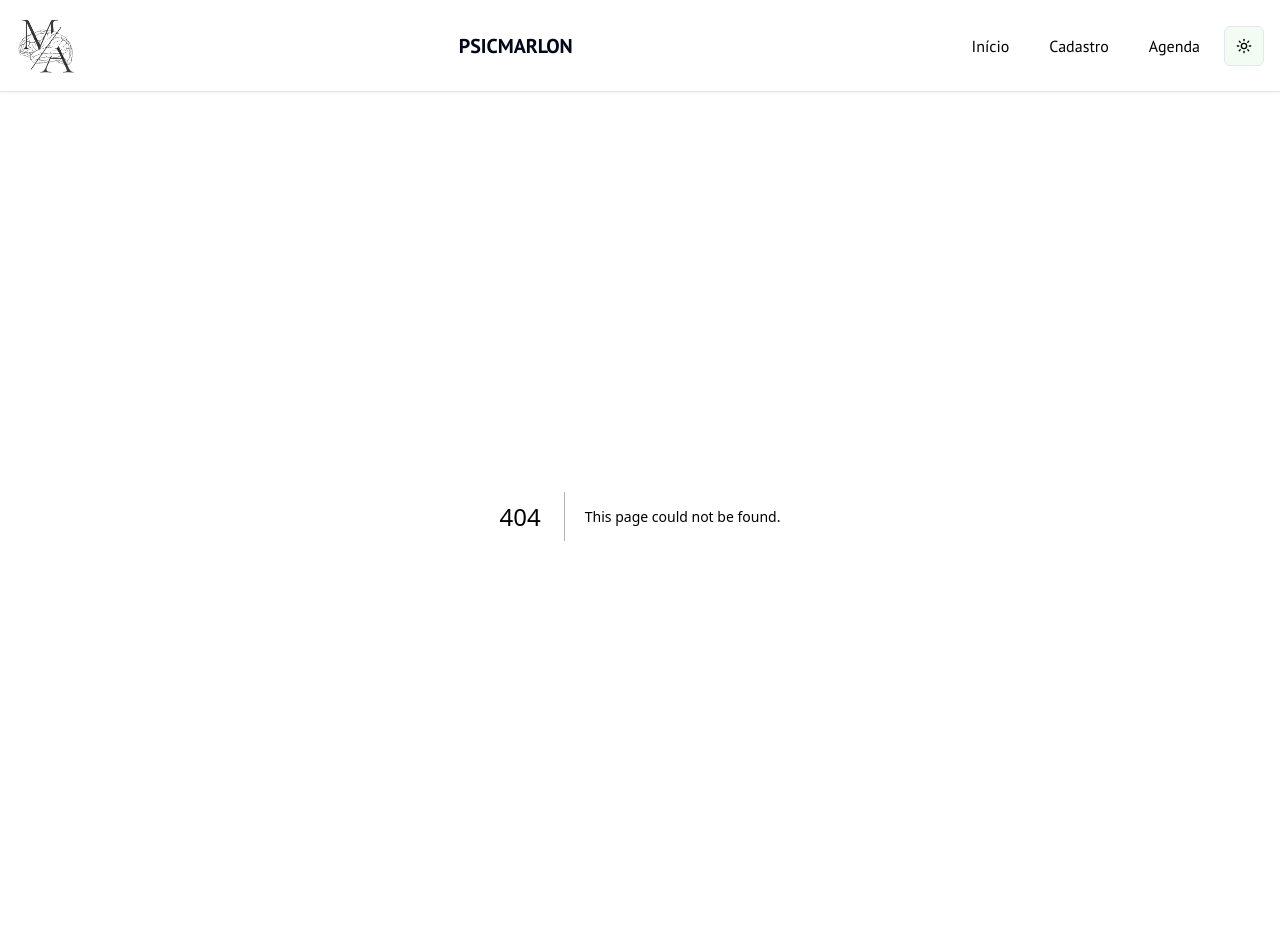
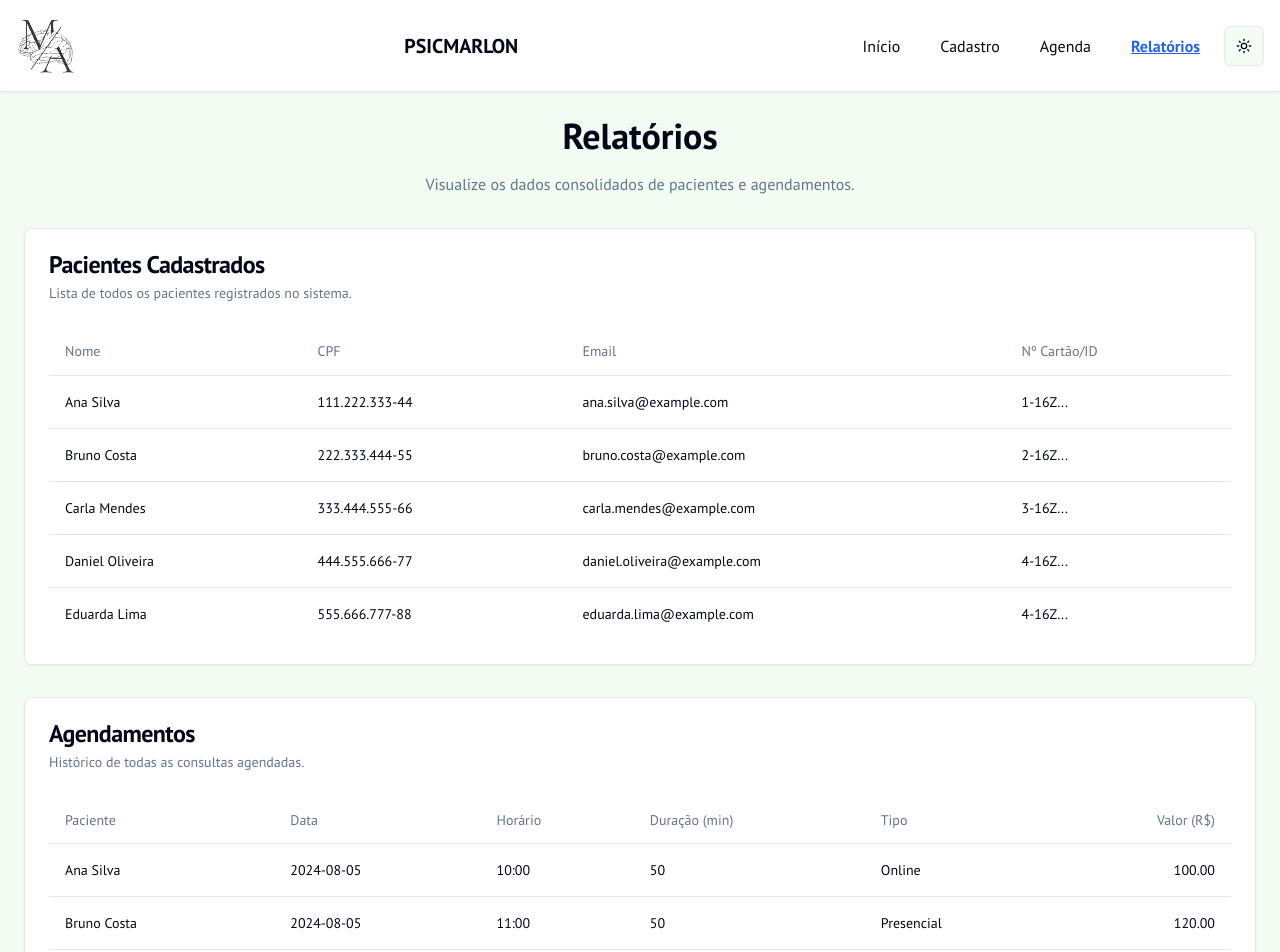
Before and after one commit to MARX210/psicmarlon, a Next.js app: page /relatorios in a window 1280 px wide. Before the commit this address had no page. Shown: the top 952 px of the page. Built offline with nearby package versions, Linux system fonts and the light colour scheme.

Commit message:
me traga todas as informções que seriam colocadas no banco de dados

```diff
--- a/src/app/page.tsx
+++ b/src/app/page.tsx
@@ -98,7 +98,7 @@ export default function Home() {
           </div>
           <div className="flex-shrink-0">
             <Image
-                src={"https://placehold.co/400x300.png"}
+                src={"/images/imgmarlon.jpg"}
                 alt="Psicólogo em um ambiente de consultório"
                 width={400}
                 height={300}
--- /dev/null
+++ b/src/app/relatorios/page.tsx
@@ -0,0 +1,112 @@
+
+import {
+  Card,
+  CardContent,
+  CardDescription,
+  CardHeader,
+  CardTitle,
+} from "@/components/ui/card";
+import {
+  Table,
+  TableBody,
+  TableCell,
+  TableHead,
+  TableHeader,
+  TableRow,
+} from "@/components/ui/table";
+
+// Mock de dados. Em uma aplicação real, isso viria de um banco de dados.
+const registeredPatients = [
+  { id: "1-1", name: "Ana Silva", cpf: "111.222.333-44", email: "ana.silva@example.com", cartaoId: "1-16Z..." },
+  { id: "2-2", name: "Bruno Costa", cpf: "222.333.444-55", email: "bruno.costa@example.com", cartaoId: "2-16Z..." },
+  { id: "3-3", name: "Carla Mendes", cpf: "333.444.555-66", email: "carla.mendes@example.com", cartaoId: "3-16Z..." },
+  { id: "4-4", name: "Daniel Oliveira", cpf: "444.555.666-77", email: "daniel.oliveira@example.com", cartaoId: "4-16Z..." },
+  { id: "5", name: "Eduarda Lima", cpf: "555.666.777-88", email: "eduarda.lima@example.com", cartaoId: "4-16Z..." },
+];
+
+const appointments = [
+  { id: 1, patientName: "Ana Silva", date: "2024-08-05", time: "10:00", type: "Online", duration: 50, price: 100 },
+  { id: 2, patientName: "Bruno Costa", date: "2024-08-05", time: "11:00", type: "Presencial", duration: 50, price: 120 },
+  { id: 3, patientName: "Carla Mendes", date: "2024-08-06", time: "14:00", type: "Online", duration: 80, price: 130 },
+];
+
+export default function RelatoriosPage() {
+  return (
+    <div className="space-y-8">
+      <div>
+        <h1 className="text-3xl md:text-4xl font-bold font-headline text-center mb-4">
+          Relatórios
+        </h1>
+        <p className="text-center text-muted-foreground max-w-2xl mx-auto">
+          Visualize os dados consolidados de pacientes e agendamentos.
+        </p>
+      </div>
+
+      <Card>
+        <CardHeader>
+          <CardTitle>Pacientes Cadastrados</CardTitle>
+          <CardDescription>
+            Lista de todos os pacientes registrados no sistema.
+          </CardDescription>
+        </CardHeader>
+        <CardContent>
+          <Table>
+            <TableHeader>
+              <TableRow>
+                <TableHead>Nome</TableHead>
+                <TableHead>CPF</TableHead>
+                <TableHead>Email</TableHead>
+                <TableHead>Nº Cartão/ID</TableHead>
+              </TableRow>
+            </TableHeader>
+            <TableBody>
+              {registeredPatients.map((patient) => (
+                <TableRow key={patient.id}>
+                  <TableCell className="font-medium">{patient.name}</TableCell>
+                  <TableCell>{patient.cpf}</TableCell>
+                  <TableCell>{patient.email}</TableCell>
+                  <TableCell>{patient.cartaoId}</TableCell>
+                </TableRow>
+              ))}
+            </TableBody>
+          </Table>
+        </CardContent>
+      </Card>
+
+      <Card>
+        <CardHeader>
+          <CardTitle>Agendamentos</CardTitle>
+          <CardDescription>
+            Histórico de todas as consultas agendadas.
+          </CardDescription>
+        </CardHeader>
+        <CardContent>
+          <Table>
+            <TableHeader>
+              <TableRow>
+                <TableHead>Paciente</TableHead>
+                <TableHead>Data</TableHead>
+                <TableHead>Horário</TableHead>
+                <TableHead>Duração (min)</TableHead>
+                <TableHead>Tipo</TableHead>
+                <TableHead className="text-right">Valor (R$)</TableHead>
+              </TableRow>
+            </TableHeader>
+            <TableBody>
+              {appointments.map((appointment) => (
+                <TableRow key={appointment.id}>
+                  <TableCell className="font-medium">{appointment.patientName}</TableCell>
+                  <TableCell>{appointment.date}</TableCell>
+                  <TableCell>{appointment.time}</TableCell>
+                  <TableCell>{appointment.duration}</TableCell>
+                  <TableCell>{appointment.type}</TableCell>
+                  <TableCell className="text-right">{appointment.price.toFixed(2)}</TableCell>
+                </TableRow>
+              ))}
+            </TableBody>
+          </Table>
+        </CardContent>
+      </Card>
+    </div>
+  );
+}
--- a/src/components/Header.tsx
+++ b/src/components/Header.tsx
@@ -34,6 +34,7 @@ export function Header() {
     { href: "/", label: "Início" },
     { href: "/cadastro", label: "Cadastro" },
     { href: "/agenda", label: "Agenda" },
+    { href: "/relatorios", label: "Relatórios" },
   ];
 
   return (
```
